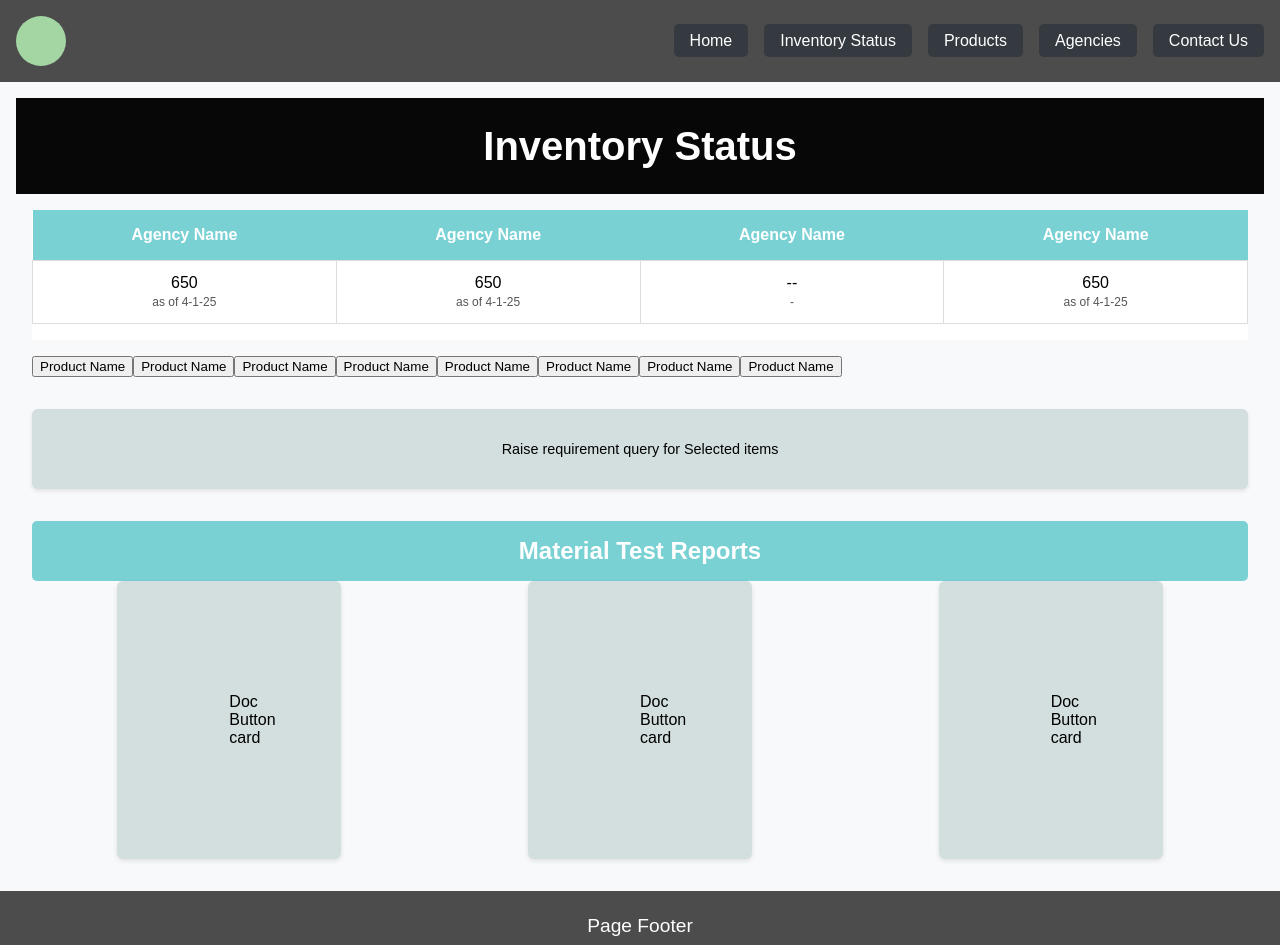
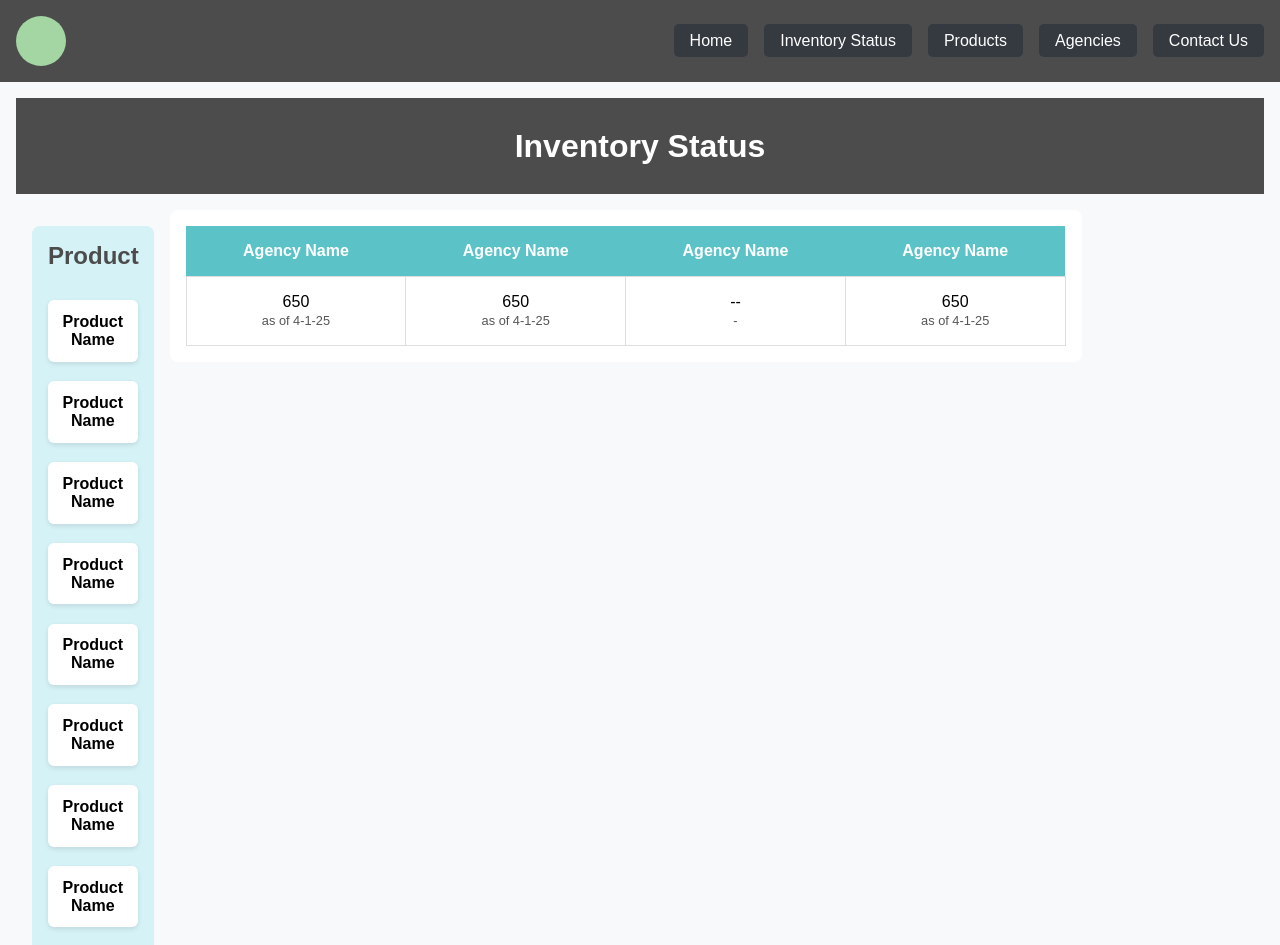
Before and after one commit to prayogbhartifoundation/CnD_Resource_Management_Platfrom, a React (Create React App) app: page /inventory in a window 1280 px wide. Shown: the top 945 px of the page. Built offline with nearby package versions, Linux system fonts and the light colour scheme.

Commit message:
Recent Changes

```diff
--- a/src/pages/AgencyPage.js
+++ b/src/pages/AgencyPage.js
@@ -11,13 +11,16 @@ function AgencyPage() {
 
       {/* Branding Section */}
       <section className="branding-section">
-    <div className="branding-card logo-card">Agency Branding (Logo)</div>
-    <div className="branding-card branding-highlights">
-      Agency Branding Highlights, Messages
-    </div>
-    <div className="branding-card incharge-card">Agency Incharge</div>
-  </section>
-
+        <div className="branding-card">
+          <p>Agency Branding (Logo)</p>
+        </div>
+        <div className="branding-details">
+          <h3>Agency Branding Highlights, Messages</h3>
+        </div>
+        <div className="branding-card">
+          <p>Agency Incharge</p>
+        </div>
+      </section>
 
       {/* Waste Processing Section */}
       <section className="waste-processing-details">
--- a/src/pages/InventoryStatusPage.js
+++ b/src/pages/InventoryStatusPage.js
@@ -4,11 +4,24 @@ import "../styles/InventoryStatusPage.css";
 function InventoryStatusPage() {
   return (
     <div className="inventory-status-page">
+      {/* Header */}
       <header className="inventory-header">
         <h1>Inventory Status</h1>
       </header>
+      {/* Main Content */}
+      <main className="inventory-content">
+        <div className="inventory-layout">
+          {/* Product List Section */}
 
-      <main className="inventory-content">
+<section className="product-list-container">
+  <h2 className="product-heading">Product</h2>
+  {Array.from({ length: 10 }).map((_, index) => (
+    <div key={index} className="product-item">
+     <b>Product Name</b>
+    </div>
+  ))}
+</section>
+
           {/* Table Section */}
           <section className="table-section">
             <table className="inventory-table">
@@ -32,7 +45,11 @@ function InventoryStatusPage() {
                     <br />
                     <small>as of 4-1-25</small>
                   </td>
-                <td>--<br /><small>-</small></td>
+                  <td>
+                    --
+                    <br />
+                    <small>-</small>
+                  </td>
                   <td>
                     650
                     <br />
@@ -42,29 +59,27 @@ function InventoryStatusPage() {
               </tbody>
             </table>
           </section>
-
-        {/* Product List */}
-        <aside className="product-list">
-          {Array.from({ length: 8 }).map((_, index) => (
-            <button key={index} className="product-button">Product Name</button>
-          ))}
-        </aside>
+        </div>
 
         {/* Action Button */}
+        <div className="button-container">
           <button className="query-button">
             Raise requirement query for Selected items
           </button>
+        </div>
 
         {/* Document Section */}
         <section className="document-section">
           <h2>Material Test Reports</h2>
           <div className="document-cards">
-            <div className="doc-card">Doc Button card</div>
-            <div className="doc-card">Doc Button card</div>
-            <div className="doc-card">Doc Button card</div>
+            <div className="doc-card"><b>Doc Button Card</b></div>
+            <div className="doc-card"><b>Doc Button Card</b></div>
+            <div className="doc-card"><b>Doc Button Card</b></div>
           </div>
         </section>
       </main>
+
+
     </div>
   );
 }
--- a/src/styles/AgencyPage.css
+++ b/src/styles/AgencyPage.css
@@ -38,6 +38,13 @@
   border-radius: 8px;
   font-weight: bold;
   color: black;
+}
+
+.branding-details {
+  background-color: #e7ebed ;
+  padding: 10rem;
+  border-radius: 8px;
+
 }
 
 .logo-card {
@@ -171,8 +178,8 @@
 
 .doc-button {
   background-color: #e7ebed;
-  padding: 150px;
-  margin: 100px;
+  padding: 140px;
+  margin: 30px;
   border: none;
   border-radius: 8px;
   font-size: 1rem;
--- a/src/styles/InventoryStatusPage.css
+++ b/src/styles/InventoryStatusPage.css
@@ -11,48 +11,50 @@ body {
   justify-content: center;
   align-items: center;
   height: 12vh;
-  background-color: #070707;
+  background-color: #4c4c4c;
 }
-
 .inventory-header h1 {
   margin: 0;
-  font-size: 2.5rem;
+  font-size: 2rem;
   color: #ffffff;
 }
 
 /* Main Content Layout */
 .inventory-content {
+  padding: 1rem;
   display: flex;
   flex-direction: column;
-  padding: 1rem;
-  gap: 1rem;
+  gap: 2rem;
 }
-
 .inventory-layout {
   display: flex;
-  flex-direction: row;
+  flex-direction: row; /* Place sections side by side */
   gap: 1rem;
+  flex-wrap: wrap; /* Allow wrapping for responsiveness */
+  align-items: flex-start; /* Align sections at the top */
 }
 
 /* Product List Section */
 .product-list-container {
-  width: 200px;
-  background-color: #b8e0e6;
+  flex: 0 0 25%; /* Fixed width of 25% */
+  max-width: 10%; /* Prevent exceeding 25% */
+  display: flex;
+  flex-direction: column;
+  gap: 1.2rem;
+  background-color: #d5f2f7;
   padding: 1rem;
   border-radius: 8px;
+  margin-top: 1rem;
 }
-
-.product-header {
-  font-size: 1.2rem;
+.product-heading {
+  font-size: 1.5rem;
   color: #4c4c4c;
-  margin-bottom: 0.9rem;
   text-align: center;
+  margin-bottom: 0.7rem;
 }
-
 .product-item {
-  background-color: #c0c3c3;
+  background-color: #ffffff;
   padding: 0.8rem;
-  margin: 1rem;
   border-radius: 6px;
   text-align: center;
   box-shadow: 0 2px 5px rgba(0, 0, 0, 0.1);
@@ -60,92 +62,87 @@ body {
 
 /* Table Section */
 .table-section {
-  flex: 1;
-  background-color: white;
+  flex: 1; /* Take the remaining space */
+  max-width: 75%; /* Prevent exceeding 75% */
+  padding: 1rem;
+  background-color: #ffffff;
+  border-radius: 8px;
 }
-
 .inventory-table {
   width: 100%;
   border-collapse: collapse;
-  margin-bottom: 1rem;
 }
-
 .inventory-table th {
-  background-color: #79d1d4;
+  background-color: #5bc3c8;
   color: white;
   padding: 1rem;
 }
-
 .inventory-table td {
   text-align: center;
-  padding: 0.8rem;
+  padding: 1rem;
   border: 1px solid #ddd;
 }
-
 .inventory-table small {
-  font-size: 0.75rem;
+  font-size: 0.8rem;
   color: #555;
 }
 
 /* Action Button */
-.container-button{
-  align-self: center;
+.button-container {
+  text-align: center;
 }
 .query-button {
-  margin: 1rem 0;
-  padding: 2rem 2rem;
-  width: 100%;
-  background-color: #d3dede;
-  color: #000000;
+  padding: 0.8rem 2rem;
+  background-color: #d1dede;
   border: none;
   border-radius: 6px;
-  font-size: 0.9rem;
+  font-size: 1rem;
+  cursor: pointer;
   box-shadow: 0px 2px 4px rgba(0, 0, 0, 0.1);
-  cursor: pointer;
 }
-
 .query-button:hover {
   background-color: #b8c8c8;
 }
 
 /* Document Section */
 .document-section {
+  background-color: #ffffff;
+  padding: 1rem;
+  border-radius: 8px;
   text-align: center;
 }
-
 .document-section h2 {
-  background-color: #79d1d4;
-  color: #ffffff;
+  margin-bottom: 1rem;
+  color: #4c4c4c;
   padding: 1rem;
-  border-radius: 5px;
+  background-color: #d5f2f7;
 }
-
-
 .document-cards {
   display: flex;
   justify-content: space-around;
   gap: 1rem;
+  padding: 6rem;
 }
-.document-cards :hover {
-  background-color: #b8c8c8;
-}
-
 .doc-card {
   flex: 1;
-  max-width: 200px;
-  background-color: #d3dede;
-  padding: 7rem;
+  background-color: #e7ebed;
+  padding: 8rem;
   border-radius: 6px;
   text-align: center;
   box-shadow: 0 2px 5px rgba(0, 0, 0, 0.1);
 }
+.doc-card:hover {
+  background-color: #b8c8c8;
+}
 
-/* Footer */
-.app-footer {
-  width: 100%;
-  background-color: #4c4c4c;
-  color: white;
-  text-align: center;
-  padding: 1rem;
-  font-size: 1.2rem;
+/* Responsive Adjustments */
+@media (max-width: 768px) {
+  .inventory-layout {
+    flex-direction: column; /* Stack sections vertically */
+  }
+  .product-list-container,
+  .table-section {
+    flex: 1 1 100%; /* Full width for smaller screens */
+    max-width: 100%; /* Prevent overflow */
+  }
 }
```
Lines whose indentation alone changed are shown as unchanged.
